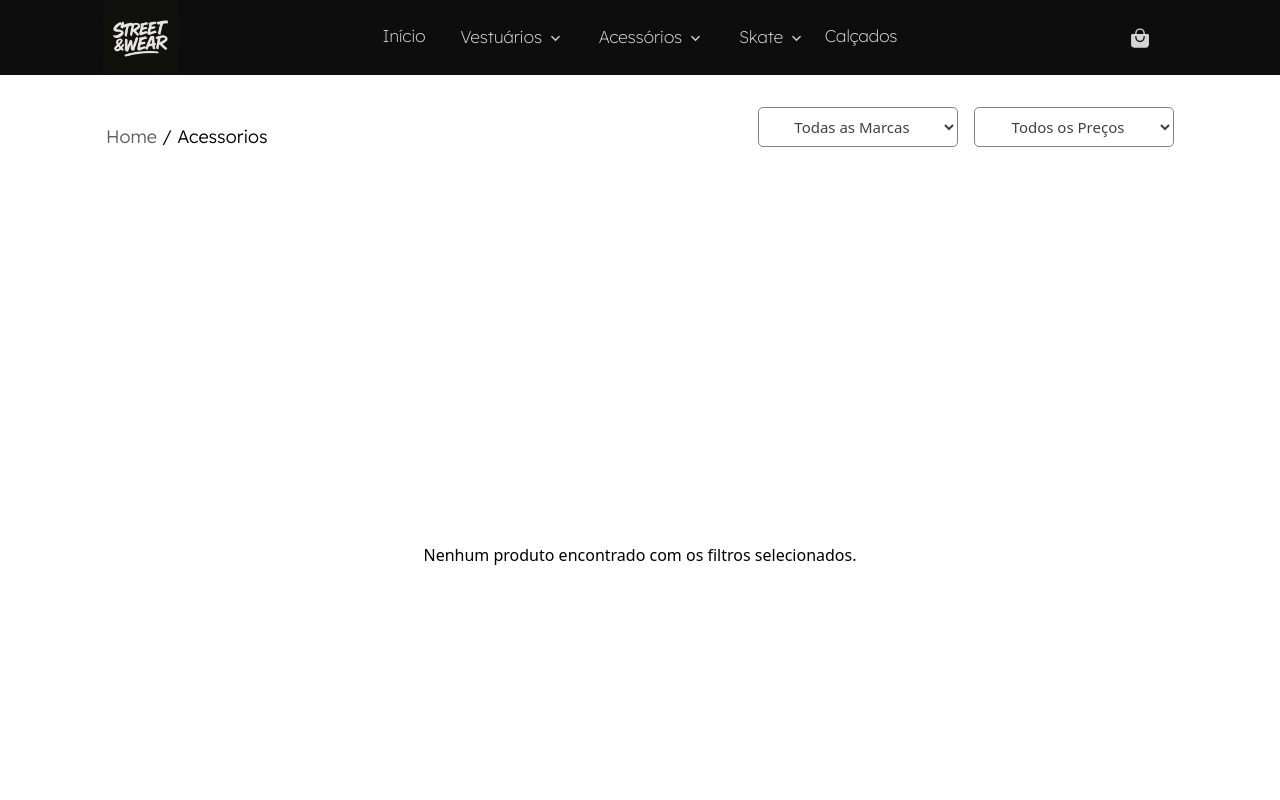
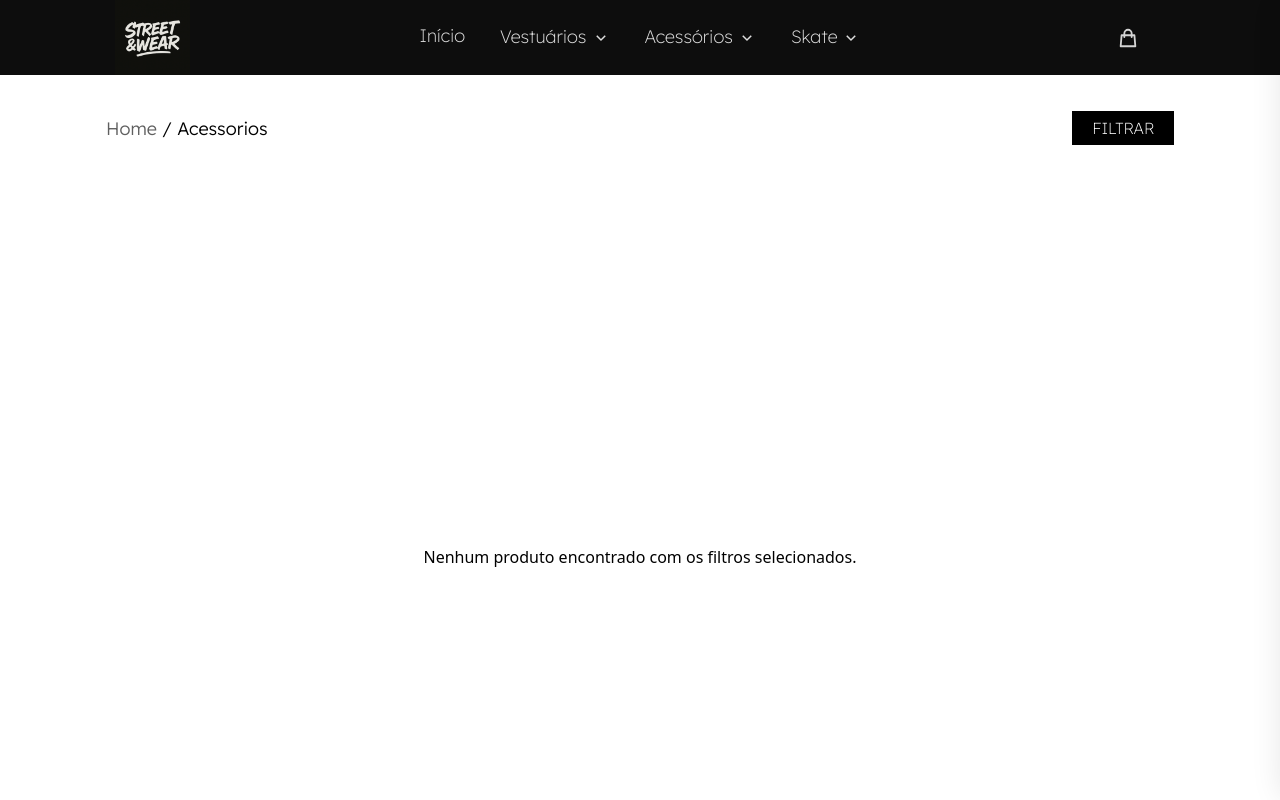
Before and after one commit to luiz-foeger/StreetWear, a React (Create React App) app: page /produtos/acessorios in a window 1280 px wide. Shown: the top 800 px of the page. Built offline with nearby package versions, Linux system fonts and the light colour scheme; a web font is replaced by a local one.

Commit message:
Alteração de layout dos filtros de produtos

```diff
--- a/src/App.css
+++ b/src/App.css
@@ -0,0 +1,14 @@
+/* variaveis globais */
+:root {
+    --primary-color: #000;
+    --background-color: #fff;
+    --text-color-dark: #000;
+    --text-color-light: #fff;
+    --font-family: 'Lexend', sans-serif;
+    --font-small-size: 1rem;
+    --font-medium-size: 1.125rem;
+    --font-large-size: 1.5rem;
+    --font-bold: 300;
+    --font-semibold: 200;
+    --font-fine: 100;
+}
--- a/src/components/Header/Header.jsx
+++ b/src/components/Header/Header.jsx
@@ -3,8 +3,10 @@ import { useEffect, useState } from "react";
 
 // Import Icons
 import { RiArrowDownSLine } from "react-icons/ri";
-import { IoBagHandle, IoMenu } from "react-icons/io5";
-import { TfiClose } from "react-icons/tfi";
+import { IoMenu } from "react-icons/io5";
+import { HiOutlineShoppingBag } from "react-icons/hi";
+
+// import { TfiClose } from "react-icons/tfi";
 
 import estilos from './Header.module.css';
 
@@ -39,6 +41,7 @@ function Header() {
                                 <li><Link to="/produtos/camisetas">Camisetas</Link></li>
                                 <li><Link to="/produtos/moletons">Moletons</Link></li>
                                 <li><Link to="/produtos/bermudas">Bermudas / Shorts</Link></li>
+                                <li><Link to="/produtos/sneakers">Calçados</Link></li>
                             </ul>
                         </div>
 
@@ -59,11 +62,11 @@ function Header() {
                             </ul>
                         </div>
 
-                        <Link to="/produtos/sneakers">Calçados</Link>
+                        {/* <Link to="/produtos/sneakers">Calçados</Link> */}
                     </h3>
                 </nav>
 
-                <Link className={`${estilos.icone} ${rolado ? estilos.rolado : ""}`} to="/sacola"><IoBagHandle /></Link>
+                <Link className={`${estilos.icone} ${rolado ? estilos.rolado : ""}`} to="/sacola"><HiOutlineShoppingBag /></Link>
             </header>
             {
                 mostrarModal && (
--- a/src/components/Header/Header.module.css
+++ b/src/components/Header/Header.module.css
@@ -1,30 +1,30 @@
 .header {
+    font-family: var(--font-family);
     background-color: #0d0d0d;
+    z-index: 998;
     position: fixed;
+    top: 0;
     display: flex;
-    z-index: 998;
-    top: 0;
     justify-content: space-around;
     align-items: center;
     justify-self: center;
     height: 80px;
     width: 100%;
-    font-family: 'Lexend', sans-serif;
-    font-weight: 400;
     transition: ease 0.5s;
+}
+
+.header:hover {
+    height: 80px;
 }
 
 .rolado {
     height: 70px;
 }
 
-
-.header:hover {
-    height: 80px;
-}
+/* --------- componentes do Header --------- */
 
 .divLogo {
-    min-width: 75px;
+    min-width: 4.688rem;
     display: flex;
     justify-content: center;
     align-items: center;
@@ -48,13 +48,16 @@
 }
 
 .nav a {
-    font-size: 17px;
+    font-size: var(--font-medium-size);
     text-decoration: none;
     color: #ddd;
-    /* margin: 0 20px; */
     transition: ease 0.2s;
     font-weight: 200;
     margin-top: 5px;
+}
+
+.nav a:hover {
+    color: var(--text-color-light);
 }
 
 h3 {
@@ -62,24 +65,19 @@ h3 {
     justify-content: center;
     align-items: center;
     text-align: center;
-    gap: 20px;
+    gap: 1.25rem;
 }
 
-.header path {
-    fill: #d4d4d4;
-    transition: ease 0.2s;
-}
-
-.icone:hover path {
-    fill: #fff;
+.header path:hover {
+    margin-top: -5px;
 }
 
 .icone {
-    font-size: 22px;
+    font-size: 1.375rem;
     display: flex;
     align-items: center;
     justify-content: center;
-    width: 75px;
+    width: 4.688rem;
     height: 30px;
     color: #d4d4d4;
     transition: ease 0.2s;
@@ -97,13 +95,7 @@ h3 {
     transform: translateY(2px);
 } */
 
-.header path:hover {
-    margin-top: -5px;
-}
-
-.nav a:hover {
-    color: #fff;
-}
+/* --------- estilização do dropdown --------- */
 
 .opcaoDropdown {
     position: relative;
@@ -117,19 +109,16 @@ h3 {
 }
 
 .dropdownProdutos {
-    /* display: none; */
+    background-color: #0d0d0df2;
     display: flex;
     opacity: 0;
     visibility: hidden;
     transition: opacity 0.2s ease-in-out, visibility 0.5s ease-in-out;
     position: fixed;
     left: 0;
-    /* transform: translateX(-50%); */
     width: 100vw;
-    /* background-color: #0d0d0de1; */
-    background-color: #0d0d0df2;
     flex-direction: row;
-    padding: 35px 0 20px;
+    padding: 35px 0 1.25rem;
     list-style: none;
     z-index: 998;
 }
@@ -151,11 +140,11 @@ h3 {
     color: #a0a0a0;
 }
 
-/* ---------- */
+/* --------- media queries --------- */
 
 @media screen and (max-width: 1300px) {
     .header {
-        height: 75px;
+        height: 4.688rem;
     }
 
     .rolado {
@@ -163,7 +152,7 @@ h3 {
     }
 
     .header:hover {
-        height: 75px;
+        height: 4.688rem;
     }
 }
 
@@ -186,7 +175,7 @@ h3 {
         display: flex;
         align-items: center;
         justify-content: center;
-        width: 75px;
+        width: 4.688rem;
         height: 30px;
         color: #d4d4d4;
         transition: ease 0.2s;
--- a/src/components/ListaProdutos/ListaProdutos.module.css
+++ b/src/components/ListaProdutos/ListaProdutos.module.css
@@ -1,19 +1,17 @@
 .indicadorPagina {
-    color: #000;
+    font-family: var(--font-family);
+    color: var(--text-color-dark);
+    font-size: var(--font-medium-size);
     display: flex;
     align-items: center;
     flex-direction: row;
-    height: 90px;
-    margin-bottom: -35px;
-    padding-right: 30px;
-    font-size: 18px;
-    font-family: 'Lexend', cursive;
+    padding-right: 1.875rem;
 }
 
 
 .indicadorPagina a {
+    color: rgb(95, 95, 95);
     text-decoration: none;
-    color: rgb(95, 95, 95);
 }
 
 .indicadorPagina ul li a {
@@ -21,33 +19,52 @@
     text-decoration: none;
 }
 
+/* --------- listagem dos CardProdutos --------- */
+
 .lista {
+    grid-template-columns: repeat(auto-fit, minmax(350px, 1fr));
+    background-color: var(--background-color);
+    font-family: var(--font-family);
     display: grid;
     justify-items: center;
-    /* margin-top: 30px; */
     border-radius: 20px 20px 0 0;
-    background-color: #fff;
-    grid-template-columns: repeat(auto-fit, minmax(350px, 1fr));
     gap: 10px 50px;
-    padding: 40px;
-    font-family: 'Lexend', sans-serif;
+    padding: 2.5rem;
+}
+
+/* --------- construção geral da página --------- */
+
+.cabecalhoFiltros {
+    display: flex;
+    justify-content: space-between;
+    align-items: center;
+    padding: 1.25rem 5.625rem;
 }
 
 .containerPagina {
     padding: 1rem;
 }
 
-.cabecalhoFiltros {
-    display: flex;
-    justify-content: space-between;
-    padding: 0 90px;
+.containerPagina select {
+    font-weight: var(--font-semibold);
+    margin: 1rem 0 0;
+    width: 100%;
 }
 
-.containerPagina select {
+label {
+    font-weight: var(--font-semibold);
     margin: 1rem 0 0;
+    width: 100%;
 }
 
+option {
+    font-weight: var(--font-semibold);
+}
+
+/* --------- filtros de busca --------- */
+
 .filtroVazio {
+    color: var(--text-color-dark);
     min-height: 100vh;
     display: flex;
     flex-direction: column;
@@ -55,37 +72,101 @@
     justify-content: center;
     width: 100%;
     height: 100vh;
-    background-color: #fff;
-    color: #000;
 }
 
-.filtroVazio .botao {
-    font-family: 'Lexend', sans-serif;
+.botaoFiltrar {
+    font-family: var(--font-family);
+    background-color: var(--primary-color);
+    color: var(--text-color-light);
+    padding: 0.313rem 1.25rem;
     font-weight: 200;
-    display: inline-flex;
-    align-items: center;
-    justify-content: center;
-    gap: 8px;
-    background-color: black;
-    color: white;
+    cursor: pointer;
     border: none;
-    padding: 12px 24px;
-    border-radius: 8px;
-    text-decoration: none;
-    font-size: 15px;
-    transition: all 0.3s ease-out;
 }
+
+.filtrosAside {
+    font-family: var(--font-family);
+    z-index: 999;
+    position: fixed;
+    right: -351px;
+    padding: 1.25rem;
+    transition: right 0.3s ease-in-out;
+    top: 0;
+    width: 350px;
+    height: 100%;
+    background: rgba(255, 255, 255, 0.93);
+    border-radius: 16px;
+    box-shadow: 0 4px 30px rgba(0, 0, 0, 0.1);
+    backdrop-filter: blur(11.5px);
+    -webkit-backdrop-filter: blur(11.5px);
+    border: 1px solid rgba(255, 255, 255, 0.3);
+    box-shadow: 0px 0px 31px 0px rgba(0, 0, 0, 0.1);
+    -webkit-box-shadow: 0px 0px 31px 0px rgba(0, 0, 0, 0.1);
+    -moz-box-shadow: 0px 0px 31px 0px rgba(0, 0, 0, 0.1);
+}
+
+.filtrosVisivel {
+    right: 0;
+}
+
+.fecharAside {
+    background: transparent;
+    border: none;
+    font-size: var(--font-large-size);
+    cursor: pointer;
+}
+
+.botaoLimpar {
+    background: var(--primary-color);
+    font-weight: var(--font-bold);
+    color: var(--text-color-light);
+    padding: 0.5rem 1rem;
+    border: none;
+    cursor: pointer;
+    width: 100%;
+    margin-top: 10px;
+}
+
+input[type="range"] {
+    background-color: #ddd;
+    -webkit-appearance: none;
+    width: 100%;
+    margin: 10px 0;
+    height: 5px;
+    border-radius: 5px;
+    outline: none;
+}
+
+input[type="range"]::-webkit-slider-thumb {
+    background-color: var(--text-color-dark);
+    -webkit-appearance: none;
+    appearance: none;
+    width: 15px;
+    height: 15px;
+    border-radius: 50%;
+    cursor: pointer;
+}
+
+input[type="range"]::-webkit-slider-thumb:hover {
+    background-color: #555;
+}
+
+input[type="range"]::-webkit-slider-thumb:active {
+    background-color: #888;
+}
+
+/* --------- media queries --------- */
 
 @media screen and (max-width: 1300px) {
     .lista {
+        grid-template-columns: repeat(auto-fit, minmax(300px, 1fr));
+        font-family: var(--font-family);
         display: grid;
-        margin-top: 30px;
+        margin-top: 1.5rem;
+        padding: 2.5rem;
         border-radius: 20px 20px 0 0;
         background-color: #fff;
-        grid-template-columns: repeat(auto-fit, minmax(300px, 1fr));
-        gap: 24px;
-        padding: 40px;
-        font-family: 'Lexend', sans-serif;
+        gap: 1.5rem;
     }
 }
 
--- a/src/components/PaginaCategoria/PaginaCategoria.jsx
+++ b/src/components/PaginaCategoria/PaginaCategoria.jsx
@@ -1,5 +1,7 @@
+import { useState, useMemo, useEffect } from 'react';
 import { useParams, Link } from 'react-router-dom';
-import { useState, useMemo, useEffect } from 'react';
+
+import { TfiClose } from "react-icons/tfi";
 import { shirts, accessories, sneakers, skateItens } from '../../data/products';
 
 import ListaProdutos from '../ListaProdutos/ListaProdutos';
@@ -7,44 +9,38 @@ import estilos from '../ListaProdutos/ListaProdutos.module.css';
 
 function PaginaCategoria() {
     const { categoria } = useParams();
-
-    const categorias = {
-        camisetas: shirts,
-        gorros: accessories,
-        sneakers: sneakers,
-        shapes: skateItens
-    };
-
+    const categorias = { camisetas: shirts, gorros: accessories, sneakers: sneakers, shapes: skateItens };
     const todosProdutos = categorias[categoria?.toLowerCase()] || [];
 
-    // estados de filtro
+    // Estados de filtro
     const [filtroMarca, setFiltroMarca] = useState('');
-    const [filtroPreco, setFiltroPreco] = useState('');
-    // const [filtroGenero, setFiltroGenero] = useState('');
+    const [filtroPrecoMin, setFiltroPrecoMin] = useState(39);
+    const [filtroPrecoMax, setFiltroPrecoMax] = useState(599);
+    const [mostrarFiltros, setMostrarFiltros] = useState(false);
 
-    // Resetar filtros quando categoria mudar
+    // Verifica se a categoria é válida
     useEffect(() => {
         setFiltroMarca('');
-        setFiltroPreco('');
-        // setFiltroGenero('');
+        setFiltroPrecoMin(39);
+        setFiltroPrecoMax(599);
     }, [categoria]);
 
+    // Obter marcas únicas para o filtro ("useMemo" para otimizar o desempenho)
     const marcasUnicas = useMemo(() => [...new Set(todosProdutos.map(p => p.marca))], [todosProdutos]);
-    // const generosUnicos = useMemo(() => [...new Set(todosProdutos.map(p => p.genero))], [todosProdutos]);
 
+    // Filtrar produtos com base nos filtros selecionados
     const produtosFiltrados = todosProdutos.filter((produto) => {
         const porMarca = filtroMarca ? produto.marca === filtroMarca : true;
-        // const porGenero = filtroGenero ? produto.genero === filtroGenero : true;
-        const porPreco =
-            filtroPreco === 'baixo' ? produto.preco < 100 :
-                filtroPreco === 'medio' ? produto.preco >= 100 && produto.preco <= 300 :
-                    filtroPreco === 'alto' ? produto.preco > 300 :
-                        true;
-
-        // return porMarca && porGenero && porPreco;
+        const porPreco = produto.preco >= filtroPrecoMin && produto.preco <= filtroPrecoMax;
         return porMarca && porPreco;
     });
 
+    // Limpar os filtros e retornar aos valores padrão
+    function limparFiltros() {
+        setFiltroMarca('');
+        setFiltroPrecoMin(39);
+        setFiltroPrecoMax(599);
+    }
 
     function capitalize(str) {
         if (!str) return '';
@@ -56,40 +52,33 @@ function PaginaCategoria() {
             <div className={estilos.cabecalhoFiltros}>
                 <div className={estilos.indicadorPagina}>
                     <span style={{ fontWeight: '300' }}>
-                        <Link style={{ fontWeight: '300' }} to="/">Home </Link>
-                        / {capitalize(categoria)}
+                        <Link style={{ fontWeight: '300' }} to="/">Home </Link> / {capitalize(categoria)}
                     </span>
                 </div>
-                <div style={{ display: 'flex', gap: '1rem', marginBottom: '1rem' }}>
-                    <select value={filtroMarca} onChange={e => setFiltroMarca(e.target.value)}>
-                        <option value="">Todas as Marcas</option>
-                        {marcasUnicas.map((marca) => (
-                            <option key={marca} value={marca}>{marca}</option>
-                        ))}
-                    </select>
+                <button className={estilos.botaoFiltrar} onClick={() => setMostrarFiltros(!mostrarFiltros)} style={{ height: '100%' }}>
+                    FILTRAR
+                </button>
+            </div>
 
-                    {/*
-                <select value={filtroGenero} onChange={e => setFiltroGenero(e.target.value)}>
-                    <option value="">Todos os Gêneros</option>
-                    {generosUnicos.map((genero) => (
-                        <option key={genero} value={genero}>{genero}</option>
+            <aside className={`${estilos.filtrosAside} ${mostrarFiltros ? estilos.filtrosVisivel : ''}`}>
+
+                <h5 style={{ display: 'flex', justifyContent: 'space-between', alignItems: 'center', marginBottom: '20px' }}>Filtros<button className={estilos.fecharAside} onClick={() => setMostrarFiltros(false)}><TfiClose /></button></h5>
+                <select value={filtroMarca} onChange={e => setFiltroMarca(e.target.value)}>
+                    <option value="">Todas as Marcas</option>
+                    {marcasUnicas.map((marca) => (
+                        <option key={marca} value={marca} >{marca}</option>
                     ))}
                 </select>
-                */}
-
-                    <select value={filtroPreco} onChange={e => setFiltroPreco(e.target.value)}>
-                        <option value="">Todos os Preços</option>
-                        <option value="baixo">Abaixo de R$100</option>
-                        <option value="medio">R$100 a R$300</option>
-                        <option value="alto">Acima de R$300</option>
-                    </select>
-                </div>
-            </div>
+                <label>Preço Mínimo: R$ {filtroPrecoMin}</label>
+                <input type="range" min="39" max="599" value={filtroPrecoMin} onChange={e => setFiltroPrecoMin(Number(e.target.value))} />
+                <label>Preço Máximo: R$ {filtroPrecoMax}</label>
+                <input type="range" min="39" max="599" value={filtroPrecoMax} onChange={e => setFiltroPrecoMax(Number(e.target.value))} />
+                <button className={estilos.botaoLimpar} onClick={limparFiltros}>Limpar Filtros</button>
+            </aside>
 
             {produtosFiltrados.length === 0 ? (
                 <div className={estilos.filtroVazio}>
                     <p>Nenhum produto encontrado com os filtros selecionados.</p>
-                    {/* <button className={estilos.botao} onClick={() => window.location.reload()}>LIMPAR FILTROS</button> */}
                 </div>
             ) : (
                 <ListaProdutos key={categoria} produtos={produtosFiltrados} />
```
